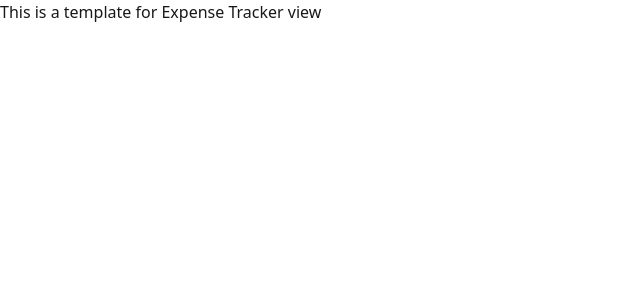
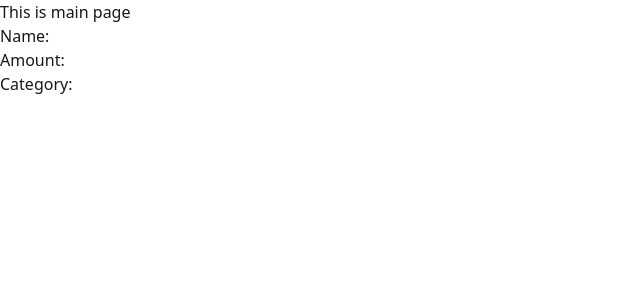
Before and after one commit to mmich1209/expense_app_django_zaliczenie, a Django app: page /expense_app/ in a window 1280 px wide. Shown: the top 300 px of the page, without its empty margins (0-640 px from the left). Run offline with Django 5.2, Linux system fonts and the light colour scheme; style sheets or scripts are compiled from the project's sources.

Commit message:
Created forms.py file. Inserted the form in the index.html.

```diff
--- /dev/null
+++ b/expense_tracker/forms.py
@@ -0,0 +1,7 @@
+from django.forms import ModelForm
+from .models import Expense
+
+class ExpenseForm(ModelForm):
+    class Meta:
+        model = Expense
+        fields = ('name', 'amount', 'category')
--- a/expense_tracker/templates/expense_tracker/index.html
+++ b/expense_tracker/templates/expense_tracker/index.html
@@ -1,4 +1,11 @@
 {% extends "base.html" %}
+{% load static %}
+
 {% block content %}
-<h1>This is a template for Expense Tracker view</h1>
+    <h1>This is main page</h1>
+    <form action="POST">
+        {% csrf_token %}
+        {{ expense_form.as_p }}
+    </form>
+
 {% endblock %}
--- a/expense_tracker/views.py
+++ b/expense_tracker/views.py
@@ -1,8 +1,10 @@
 from django.shortcuts import render
 from .models import Expense
+from .forms import ExpenseForm
 
 
 # Create your views here.
 
 def index(request):
-    return render(request, 'expense_tracker/index.html')
+    expense_form = ExpenseForm()
+    return render(request, 'expense_tracker/index.html', {'expense_form': expense_form})
```
